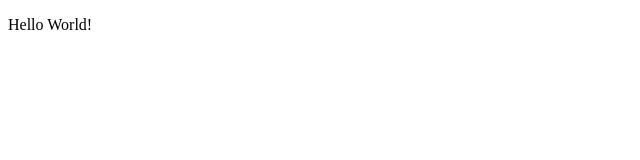
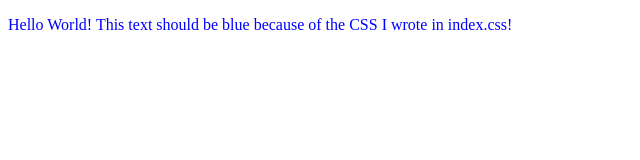
Before and after one commit to anisfriani/project1, a plain HTML site: page index.html in a window 1280 px wide. Shown: the whole page, without its empty margins (0-640 px from the left). Drawn offline with Linux system fonts and the light colour scheme.

Commit message:
Update index.html

```diff
--- a/index.html
+++ b/index.html
@@ -1,8 +1,10 @@
 <!DOCTYPE html>
 <html>
   <head>
+    <link rel="stylesheet" type="text/css" href="index.css">
   </head>
   <body>
-    <p> Hello World! <p>
+    <p> Hello World! This text should be blue because of the CSS I wrote in index.css! <p>
+    <script type="text/javascript" src="index.js"></script>
   </body>
 </html>
```
